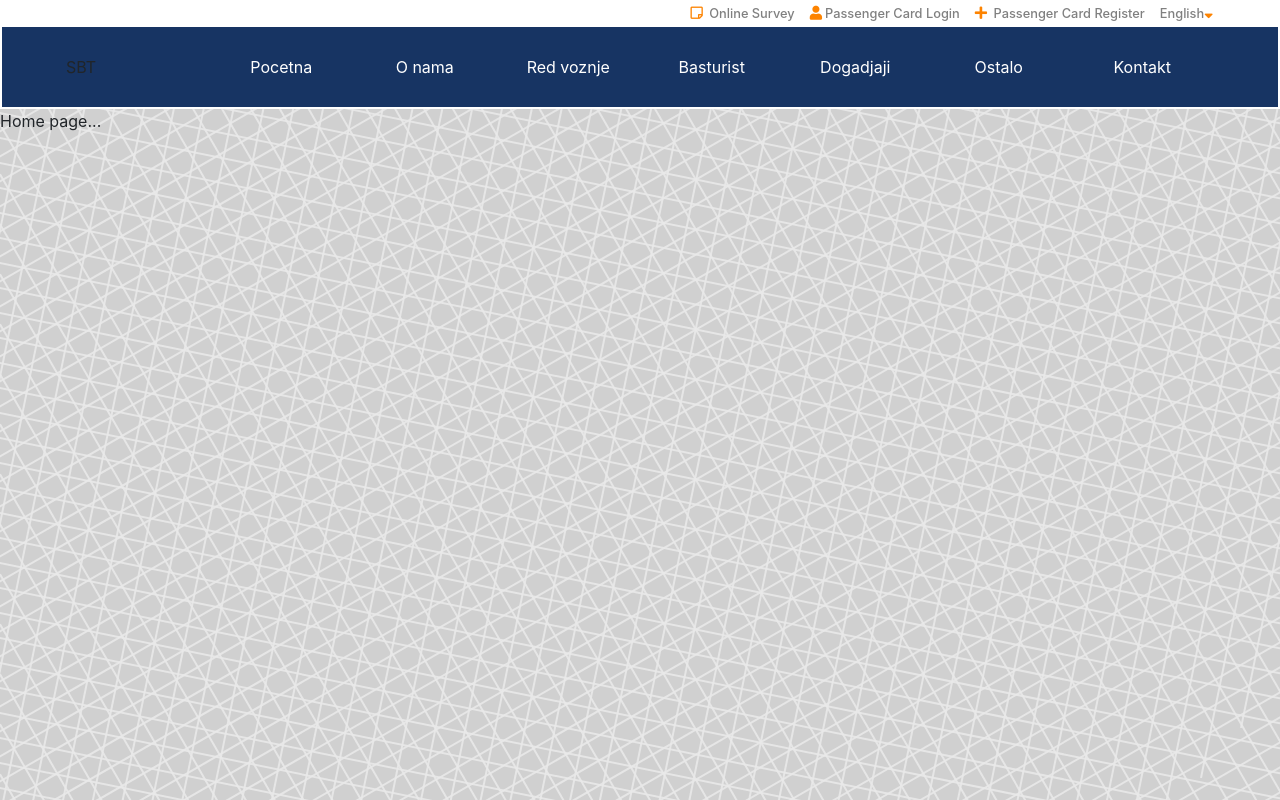
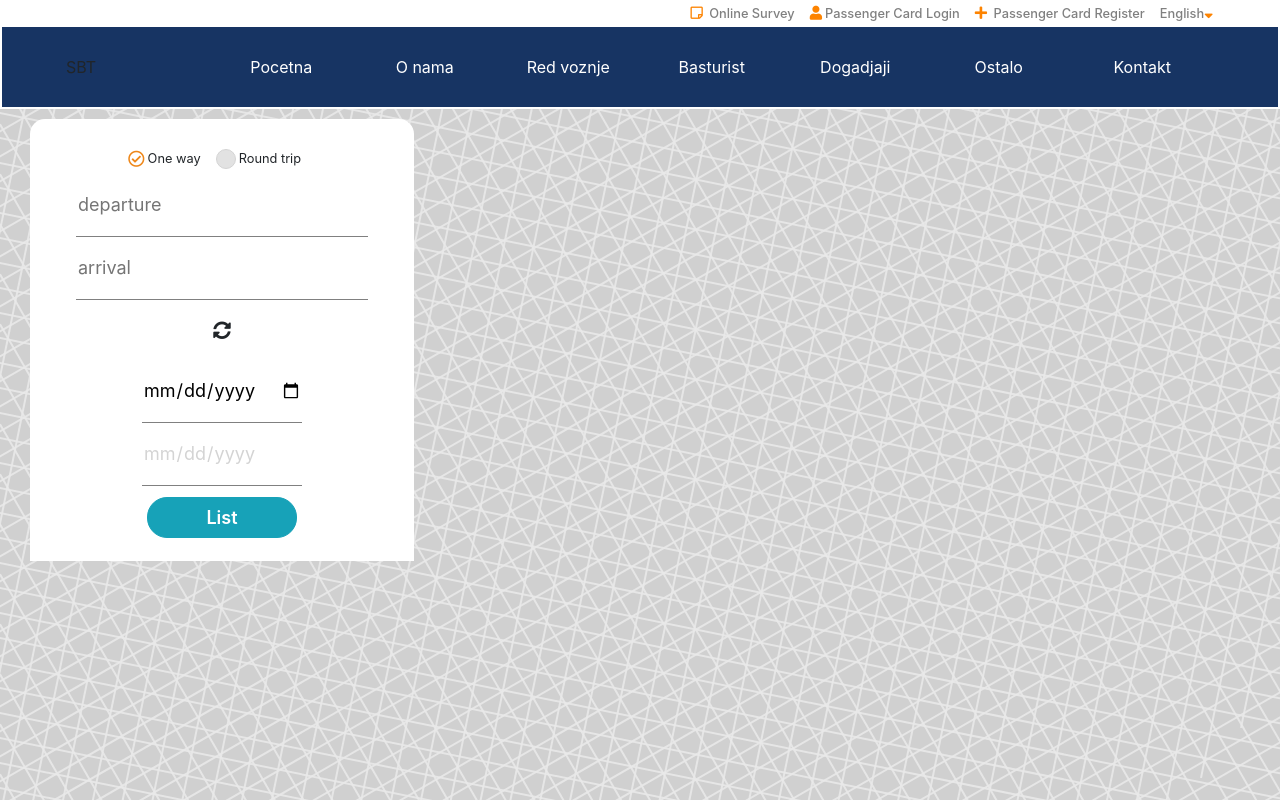
Before and after one commit to andrijaDomazet/Bus-tickets, a React (Create React App) app: page / in a window 1280 px wide. Built offline with nearby package versions, Linux system fonts and the light colour scheme.

Commit message:
Initialise new branch, import search on home page...

```diff
--- a/src/components/Search/Search.js
+++ b/src/components/Search/Search.js
@@ -6,7 +6,7 @@
     search: "",
     oneWay: true,
     searchDeparture: "",
-    searchArrival: ""
+    searchArrival: "",
   };
 
   setTripDirection = () => {
@@ -26,33 +26,33 @@
       <i className="far fa-check-circle" />
     );
   };
-  search = event => {
+  search = (event) => {
     this.setState({ searchDeparture: event.target.value.substr(0, 20) });
   };
-  search2 = event => {
+  search2 = (event) => {
     this.setState({ searchArrival: event.target.value.substr(0, 20) });
   };
   searchProps = () => {
-    let search = this.props.lines.filter(line => {
+    let search = this.props.lines.filter((line) => {
       return (
         line.departure
           .toLowerCase()
           .indexOf(this.state.searchDeparture.toLowerCase()) !== -1
       );
     });
-    let search2 = this.props.lines.filter(line => {
+    let search2 = this.props.lines.filter((line) => {
       return (
         line.arrival
           .toLowerCase()
           .indexOf(this.state.searchArrival.toLowerCase()) !== -1
       );
     });
-    var searchResult = search.filter(line => search2.includes(line));
+    var searchResult = search.filter((line) => search2.includes(line));
     this.props.onSearch(searchResult);
   };
   render() {
     return (
-      <div className="searchDiv">
+      <div className={this.props.classes}>
         <div className="procceses">
           <div className="procces-select">
             <div className="procces-symbol">1</div>
@@ -103,7 +103,7 @@
                   width: "150px",
                   borderRadius: "20px",
                   fontSize: "18px",
-                  fontWeight: "600"
+                  fontWeight: "600",
                 }}
                 variant="info"
               >
@@ -119,7 +119,7 @@
 const options = [
   {
     name: "departure",
-    foo: "search"
+    foo: "search",
   },
-  { name: "arrival", foo: "search2" }
+  { name: "arrival", foo: "search2" },
 ];
--- a/src/components/Search/Search.scss
+++ b/src/components/Search/Search.scss
@@ -9,9 +9,9 @@
     padding: 10px;
     text-align: center;
     text-transform: uppercase;
-    font-size: 18px;
-    height: 55px;
-    line-height: 35px;
+    font-size: 1.2rem;
+    height: 3.4rem;
+    line-height: 2.2rem;
     vertical-align: middle;
     border-bottom: 1px solid gray;
     .procces-select {
@@ -25,17 +25,12 @@
         border-radius: 50%;
         background: #ef6226;
         color: white;
-        &:hover {
-          // animation: treca-animacija 3s alternate forwards;
-        }
       }
       p {
         margin-right: 30px;
       }
     }
   }
-}
-
   .search {
     margin: 15px 10px;
 
@@ -74,6 +69,7 @@
     }
     .search-routes {
       display: flex;
+
       text-align: center;
       line-height: 60px;
       margin: 5px 0;
@@ -115,7 +111,34 @@
       }
     }
   }
-
+}
+.searchDiv.small {
+  // text-align: center;
+  // justify-content: space-around;
+  position: absolute;
+  margin-top: 10px;
+  // top: 10px;
+  left: 30px;
+  width: 30vw;
+  // border: 1px solid red;
+  .procceses {
+    display: none;
+  }
+  .search-options {
+    margin-top: 30px;
+    // border: 1px solid red;
+    justify-content: center;
+  }
+  .pcl-btn {
+    display: none;
+  }
+  .search-routes {
+    flex-direction: column;
+    input {
+      border-bottom: 1px solid grey;
+    }
+  }
+}
 @keyframes treca-animacija {
   from {
     transform: rotate(0deg);
--- a/src/containers/Buses/Buses.scss
+++ b/src/containers/Buses/Buses.scss
@@ -60,7 +60,6 @@
 
   .reservationOptions-left {
     flex: 3;
-
     .bus {
       display: flex;
       flex-direction: column;
@@ -83,7 +82,6 @@
           margin: 4px;
         }
       }
-
       .busStairs2 {
         position: absolute;
         width: 2.2em;
@@ -111,9 +109,11 @@
         display: flex;
         flex-direction: column-reverse;
         flex-wrap: wrap;
-        margin: 5px 5px 6px 5em;
+        margin: 0px 5px 0px 80px;
         height: 100%;
         align-items: center;
+        // border: 1px solid red;
+        padding: 3px;
 
         :nth-child(-4n + 23) {
           margin-bottom: 35px;
--- a/src/containers/Buses/Seats/Seats.scss
+++ b/src/containers/Buses/Seats/Seats.scss
@@ -10,13 +10,12 @@
   z-index: 1;
   width: 30px;
   height: 30px;
-
   .sediste {
     z-index: 2;
     position: relative;
-    margin: 2px 0;
+    margin: auto 0;
     border: 1px solid #bfbfbf;
-    border-radius: 10px;
+    border-radius: 10px 0 0 10px;
     height: 30px;
     line-height: 30px;
     vertical-align: middle;
@@ -32,7 +31,6 @@
     background: white;
     width: 20px;
     height: 6px;
-    // color: green;
   }
 
   .naslon__2 {
@@ -51,11 +49,12 @@
     z-index: +4;
     position: absolute;
     margin-left: 26px;
-    margin-top: 3px;
+    margin-top: 1px;
     border-radius: 5px;
     background: white;
     border: 1px solid #bfbfbf;
     width: 4px;
-    height: 24px;
+    height: 28px;
+    // background: red;
   }
 }
--- a/src/containers/Home/Home.js
+++ b/src/containers/Home/Home.js
@@ -1,6 +1,11 @@
 import React from "react";
 import "./Home.scss";
+import Search from "../../components/Search/Search";
 
 export default function Home() {
-  return <div>Home page...</div>;
+  return (
+    <div className="home">
+      <Search classes="searchDiv small" />
+    </div>
+  );
 }
--- a/src/containers/Home/Home.scss
+++ b/src/containers/Home/Home.scss
@@ -1 +1,5 @@
 @import "../../index.scss";
+
+.home {
+  //   border: 1px solid red;
+}
--- a/src/containers/Payment/Payment.js
+++ b/src/containers/Payment/Payment.js
@@ -1,5 +1,5 @@
 import React from "react";
-import Buttons from "../Button/Buttons";
+import Buttons from "../UI/Button/Buttons";
 
 export default function Payment(props) {
   return (
--- a/src/containers/Timetable/Timetable.js
+++ b/src/containers/Timetable/Timetable.js
@@ -13,148 +13,148 @@
         timeD: "8:45",
         timeA: "16:00",
         arrival: "Novi Sad",
-        price: 500
+        price: 500,
       },
       {
         departure: "Beograd",
         timeD: "8:45",
         timeA: "16:00",
         arrival: "Niš",
-        price: 900
+        price: 900,
       },
       {
         departure: "Beograd",
         timeD: "8:45",
         timeA: "16:00",
         arrival: "Zrenjanin",
-        price: 400
+        price: 400,
       },
       {
         departure: "Beograd",
         timeD: "8:45",
         timeA: "16:00",
         arrival: "Pančevo",
-        price: 200
+        price: 200,
       },
       {
         departure: "Beograd",
         timeD: "8:45",
         timeA: "16:00",
         arrival: "Stari Slankamen",
-        price: 480
+        price: 480,
       },
       {
         departure: "Beograd",
         timeD: "8:45",
         timeA: "16:00",
         arrival: "Budimpešta",
-        price: 2800
+        price: 2800,
       },
       {
         departure: "Beograd",
         timeD: "8:45",
         timeA: "16:00",
         arrival: "Beč",
-        price: 3200
+        price: 3200,
       },
       {
         departure: "Beograd",
         timeD: "8:45",
         timeA: "16:00",
         arrival: "Novi Sad",
-        price: 500
+        price: 500,
       },
       {
         departure: "Beograd",
         timeD: "8:45",
         timeA: "16:00",
         arrival: "Niš",
-        price: 900
+        price: 900,
       },
       {
         departure: "Beograd",
         timeD: "8:45",
         timeA: "16:00",
         arrival: "Zrenjanin",
-        price: 400
+        price: 400,
       },
       {
         departure: "Beograd",
         timeD: "8:45",
         timeA: "16:00",
         arrival: "Pančevo",
-        price: 200
+        price: 200,
       },
       {
         departure: "Beograd",
         timeD: "8:45",
         timeA: "16:00",
         arrival: "Novi Sad",
-        price: 500
+        price: 500,
       },
       {
         departure: "Beograd",
         timeD: "8:45",
         timeA: "16:00",
         arrival: "Niš",
-        price: 900
+        price: 900,
       },
       {
         departure: "Smederevo",
         timeD: "8:45",
         timeA: "16:00",
         arrival: "Beograd",
-        price: 400
+        price: 400,
       },
       {
         departure: "Smederevo",
         timeD: "8:45",
         timeA: "16:00",
         arrival: "Beograd",
-        price: 400
+        price: 400,
       },
       {
         departure: "Smederevo",
         timeD: "8:45",
         timeA: "10:00",
         arrival: "Beograd",
-        price: 400
+        price: 400,
       },
       {
         departure: "Smederevo",
         timeD: "18:45",
         timeA: "10:00",
         arrival: "Beograd",
-        price: 400
+        price: 400,
       },
       {
         departure: "Smederevo",
         timeD: "8:45",
         timeA: "10:00",
         arrival: "Beograd",
-        price: 400
+        price: 400,
       },
       {
         departure: "Smederevo",
         timeD: "8:45",
         timeA: "10:00",
         arrival: "Beograd",
-        price: 400
+        price: 400,
       },
       {
         departure: "Smederevo",
         timeD: "8:45",
         timeA: "11:00",
         arrival: "Pančevo",
-        price: 200
-      }
+        price: 200,
+      },
     ],
 
     woman: [1, 4, 6, 12, 14, 22, 25, 27, 44, 45, 51],
     man: [2, 3, 7, 8, 15, 16, 21, 26, 29, 46, 47, 52, 53, 54],
     tickets: [],
     new_search: [],
-    linesAxios: []
+    linesAxios: [],
   };
   numberOfSeats = () => {
     var x = [];
@@ -164,7 +164,7 @@
     return x;
   };
   //TEST UPIS, direktno kao z vlasnik karte
-  upisNovogStejta = vrednost => {
+  upisNovogStejta = (vrednost) => {
     this.setState({ woman: [...this.state.woman, ...vrednost] });
   };
   //TEST FUNKCIJA - obrisati kada se budu do kraja regulsale karte
@@ -176,7 +176,7 @@
     this.setState({
       tickets: [...this.state.woman, ...this.state.man].sort((a, b) => {
         return a - b;
-      })
+      }),
     });
   };
   componentDidUpdate = (prevProps, prevState) => {
@@ -186,16 +186,16 @@
     }
   };
   //dodeljuje klasu sedistu u zavisnosti da li je m ili z
-  seatsClasses = e => {
+  seatsClasses = (e) => {
     return this.state.tickets.includes(e) ? "selected" : "";
   };
 
   //TEST UPIS, direktno kao z vlasnik karte
-  upisNovogStejta = vrednost => {
+  upisNovogStejta = (vrednost) => {
     this.setState({ woman: [...this.state.woman, ...vrednost] });
   };
 
-  searchDeparture = search => {
+  searchDeparture = (search) => {
     this.setState({ new_search: search });
     console.log("App", search);
   };
@@ -229,7 +229,11 @@
   render() {
     return (
       <div>
-        <Search onSearch={this.searchDeparture} lines={this.state.lines} />
+        <Search
+          classes="searchDiv"
+          onSearch={this.searchDeparture}
+          lines={this.state.lines}
+        />
         <Header />
         {this.dataSearchMap()}
       </div>
```
Also changed, not shown: src/containers/Buses/Buses.js (+13 -17 lines), src/containers/UI/Button/Buttons.js (renamed from src/containers/Button/Buttons.js). Lines whose indentation alone changed are shown as unchanged.
